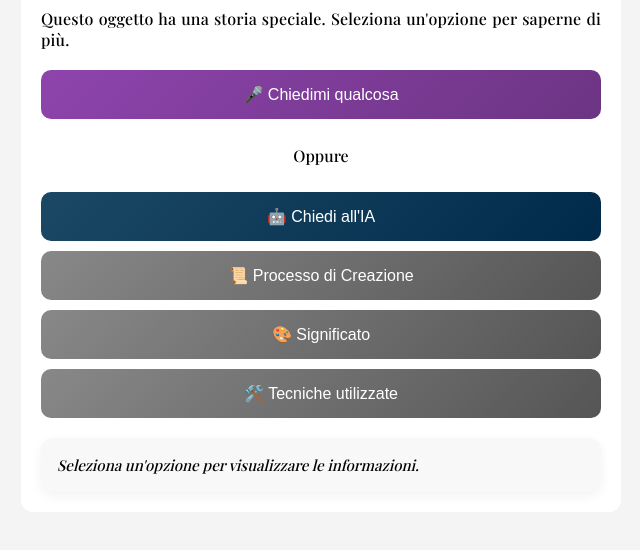
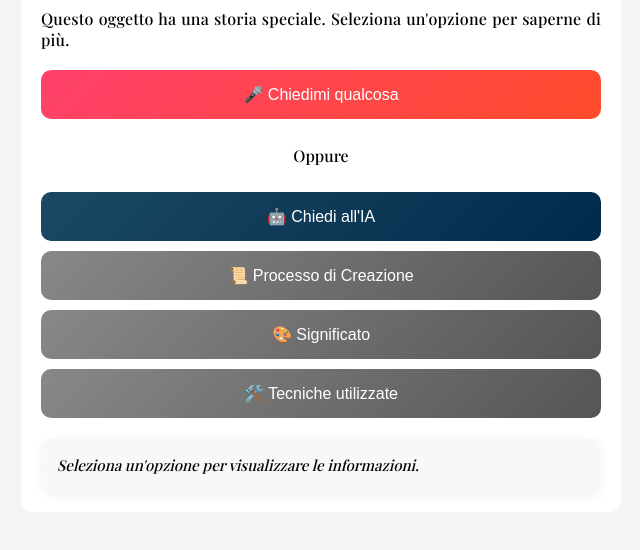
Before and after one commit to superjaviko/handcrafting, a website: page index.html in a window 1280 px wide. Shown: the part 183-733 px from the top of the page, without its empty margins (319-959 px from the left). Drawn offline with nearby package versions, Linux system fonts and the light colour scheme.

Commit message:
Update index.html

```diff
--- a/index.html
+++ b/index.html
@@ -107,7 +107,7 @@
     }
 
     .btn-voice {
-      background: linear-gradient(135deg, #8e44ad, #6c3483);
+      background: linear-gradient(135deg, #ff416c, #ff4b2b);
     }
 
     #contenidoObjeto,
```
